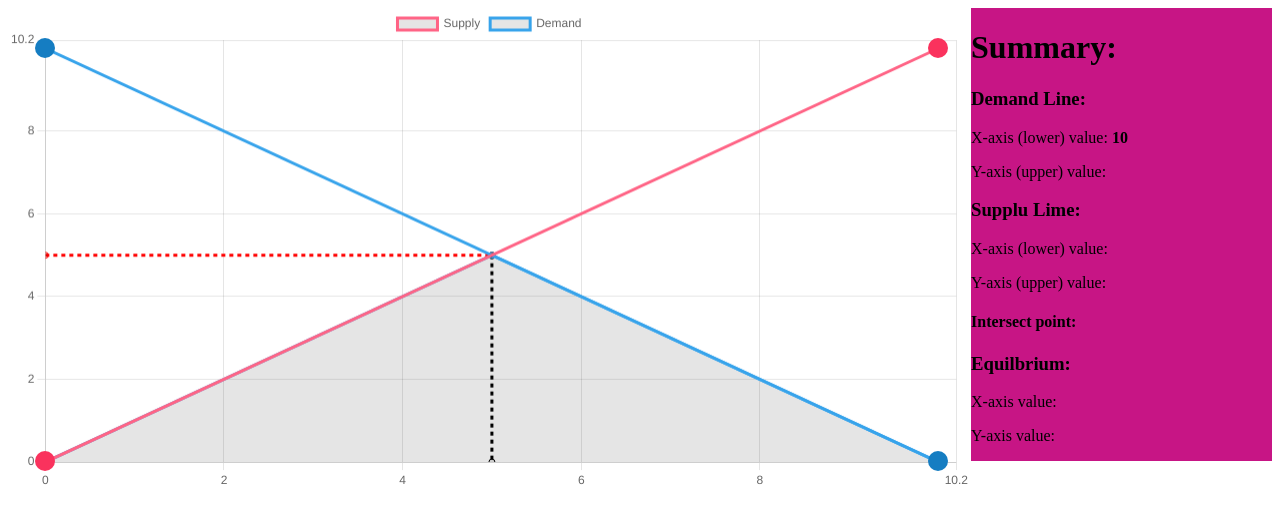
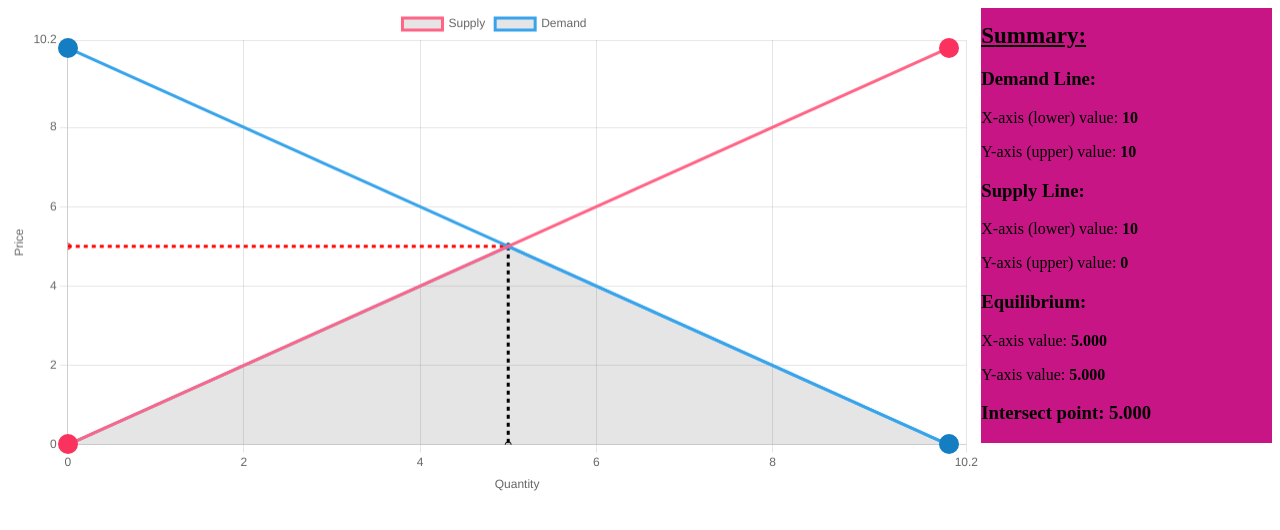
Before and after one commit to HollyLynch/AT3-EconomicsGraph, a plain HTML site: page index.html in a window 1280 px wide. Drawn offline with nearby package versions, Linux system fonts and the light colour scheme.

Commit message:
13/9 11:30pm
i finished adding in the values for the summary by assigning a tag an id (bold tag (had to use a text tag) and x/y(VALUE)Var) and using document.getElementById to add in the correct variables (e.g. xDe, xSuU).

to prevent the equilibrium values from having a lot of decimal points, in the updateSummary() function i added toFixed() to the variable (e.g. xIn.toFixed(3)) so only a few decimal numbers would print.

as the intersect point (also kind s->d) is the same as the y and x equilibrium values i used the xIn as s->d doesnt have a variable value (and xIn didnt break like yIn did)

its currently pink to help map out the size of the div but that will be changed.  also consider chnaging the names of the values (upper handle/axis intersect? upper value? im not sure to what), and fixing how intersect point is displayed (do i want it displayed because its the same??).

i also added in axes titles of quantity and price as i realised you could add them through chart.js and that i should have them included.

```diff
--- a/index.html
+++ b/index.html
@@ -18,17 +18,19 @@
     </div>
 
     <div class="summary">
-        <h1>Summary:</h1>
+        <h1><u>Summary:</u></h1>
         <h3>Demand Line:</h3>
         <p>X-axis (lower) value: <b id="xDVal"></b></p>
         <p>Y-axis (upper) value: <b id="yDVal"></b></p>
-        <h3>Supplu Lime:</h3>
-        <p>X-axis (lower) value: </p>
-        <p>Y-axis (upper) value: </p>
-        <h4>Intersect point: </h4>
-        <h3>Equilbrium:</h3>
-        <p>X-axis value: </p>
-        <p>Y-axis value: </p>
+        <h3>Supply Line:</h3>
+        <p>X-axis (lower) value: <b id="xSVal"></b></p>
+        <p>Y-axis (upper) value: <b id="ySVal"></b></p>
+        <h3>Equilibrium:</h3>
+        <p>X-axis value: <b id="xInVal"></b></p>
+        <p>Y-axis value: <b id="yInVal"></b></p>
+        <h3>Intersect point: <b id="xIVal"></b></h3>
+        <!--as s->d, xIn & yIn are the same value and s->d isn't a variable
+        xIn is used as it has had less chance of error in the past-->
 
     </div>
   </div>
--- a/script.js
+++ b/script.js
@@ -24,6 +24,13 @@ recalculateIntersections();
 
 function updateSummary() {
   document.getElementById("xDVal").innerHTML = xDe;
+  document.getElementById("yDVal").innerHTML = yDe;
+  document.getElementById("xSVal").innerHTML = xSuU;
+  document.getElementById("ySVal").innerHTML = ySuL;
+  document.getElementById("xInVal").innerHTML = xIn.toFixed(3);
+  document.getElementById("yInVal").innerHTML = yIn.toFixed(3);
+  document.getElementById("xIVal").innerHTML = yIn.toFixed(3);
+
 }
 updateSummary();
 
@@ -100,6 +107,16 @@ var myChart = new Chart(ctx, {
       x: { //sets the x axis
         type: 'linear',
         position: 'bottom',
+        title: {
+          display: true,
+          text: 'Quantity'
+        }
+      },
+      y: {
+        title: {
+          display: true,
+          text: 'Price'
+        }
       }
     },
     elements: {
--- a/style.css
+++ b/style.css
@@ -4,21 +4,25 @@ html {
 }
 /* !!# means id, . means class!! */
 
+/*for the elements to be next to each other*/
 .page-container {
     display: flex;
 }
 .chart-container {
     position: relative;
     height: 60%;
-    width: 80%;
+    width: 77%;
 }
 .summary {
     position: relative;
-    width: 25%;
+    width: 23%;
     height: 40%;
     background-color: mediumvioletred;
 }
 
+h1 {
+    font-size: 23px;
+}
 
 /* for the handles */
 .drag-handle {
```
